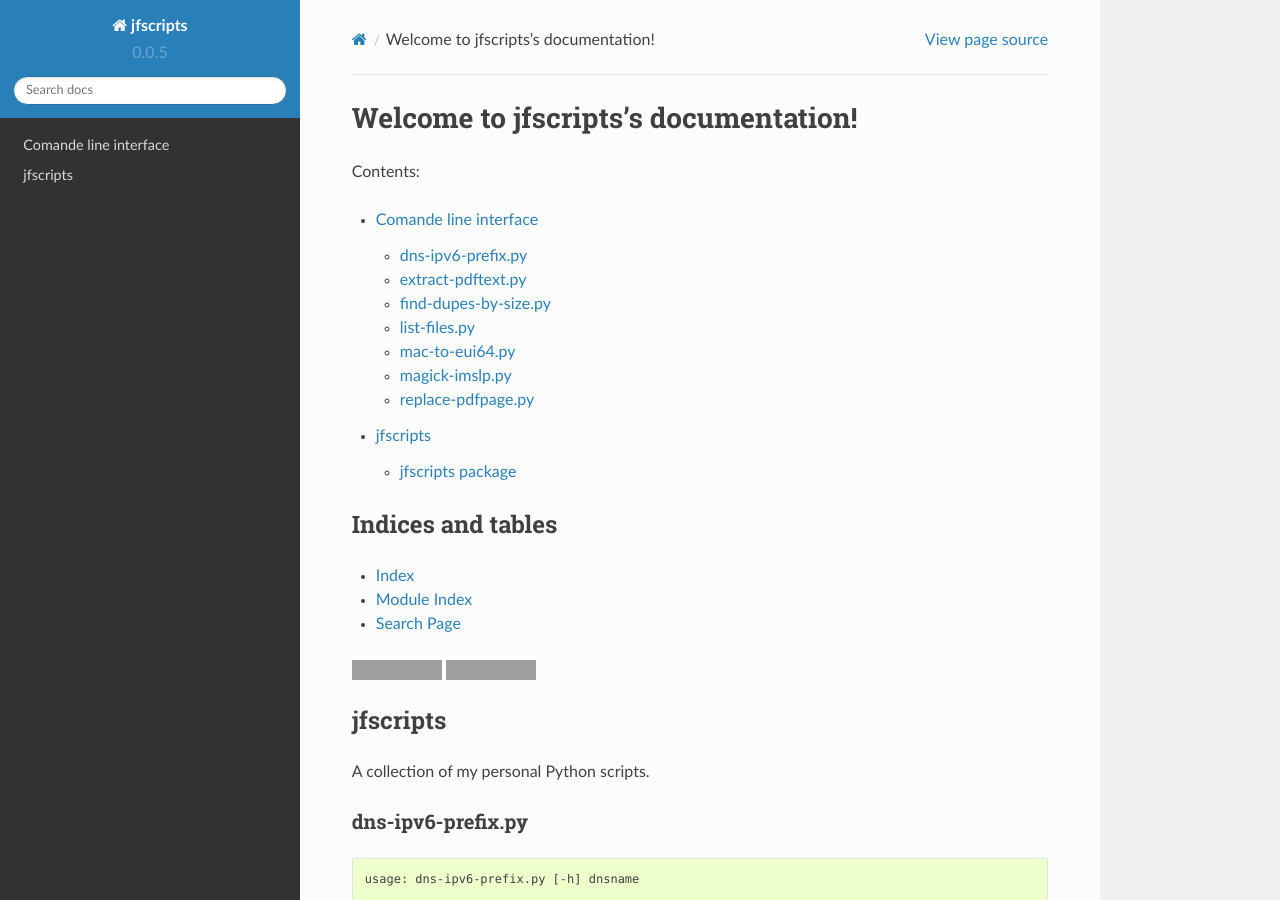
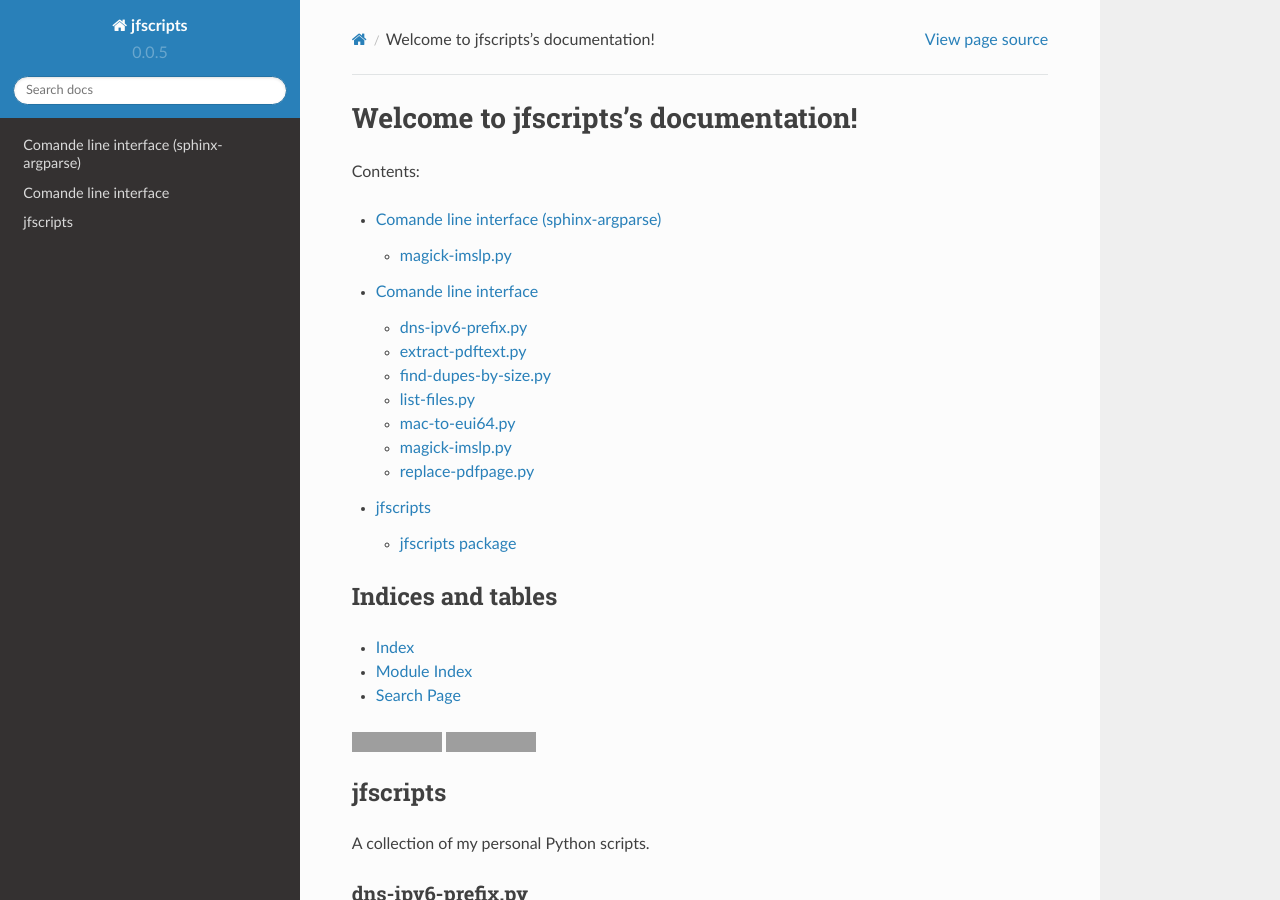
Before and after one commit to Josef-Friedrich/jfscripts, a Sphinx documentation site: the page built from doc/source/index.rst, in a window 1280 px wide and 900 px high. Built offline with Sphinx 7.4.7 and the Read the Docs theme 2.0.0, drawn with Linux system fonts in a browser that asks for light colours; some of the changed text lies outside the part shown; grey boxes are pictures that could not be loaded.

Commit message:
Play around with sphinx

```diff
--- /dev/null
+++ b/doc/source/command-line-interface.rst
@@ -0,0 +1,10 @@
+Comande line interface (sphinx-argparse)
+========================================
+
+magick-imslp.py
+---------------
+
+.. argparse::
+   :module: jfscripts.magick_imslp
+   :func: get_args
+   :prog: magick-imslp.py
--- a/doc/source/conf.py
+++ b/doc/source/conf.py
@@ -2,17 +2,17 @@ import sphinx_rtd_theme
 html_theme = 'sphinx_rtd_theme'
 html_theme_path = [sphinx_rtd_theme.get_html_theme_path()]
 
-extensions = [
-    'sphinx.ext.autodoc',
-    'sphinx.ext.viewcode',
-]
+extensions = []
+extensions += ['sphinx.ext.autodoc']
+extensions += ['sphinx.ext.viewcode']
+extensions += ['sphinxarg.ext']
 templates_path = ['_templates']
 source_suffix = '.rst'
 
 master_doc = 'index'
 
 project = u'jfscripts'
-copyright = u'2016, Josef Friedrich'
+copyright = u'2018, Josef Friedrich'
 author = u'Josef Friedrich'
 version = u'0.0.5'
 release = u'0.0.5'
--- a/doc/source/index.rst
+++ b/doc/source/index.rst
@@ -7,6 +7,7 @@ Contents:
 .. toctree::
     :maxdepth: 2
 
+    command-line-interface
     cli
     modules
 
```
Also changed, not shown: setup.cfg (+4 -4 lines), 1 other file.
